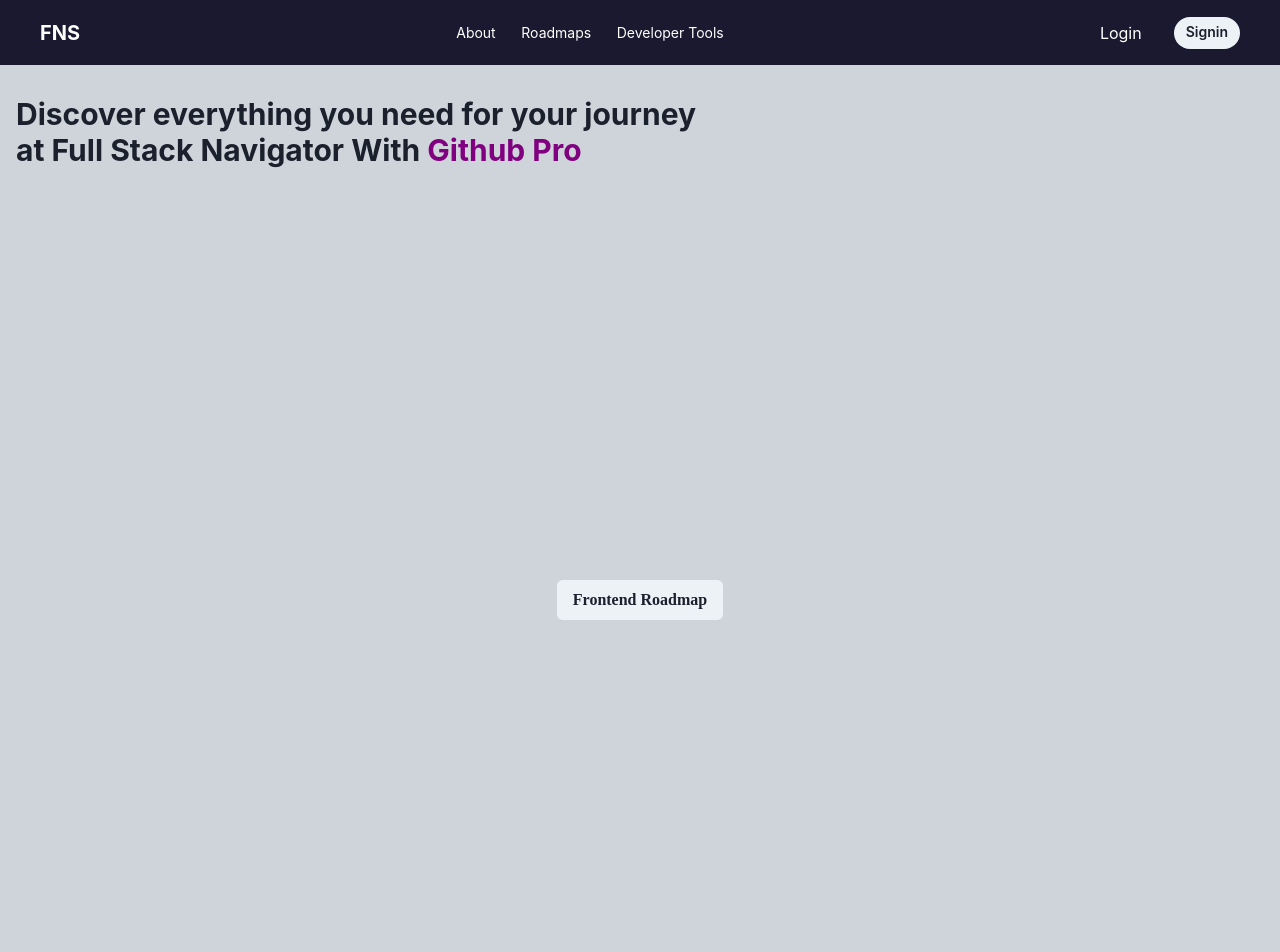
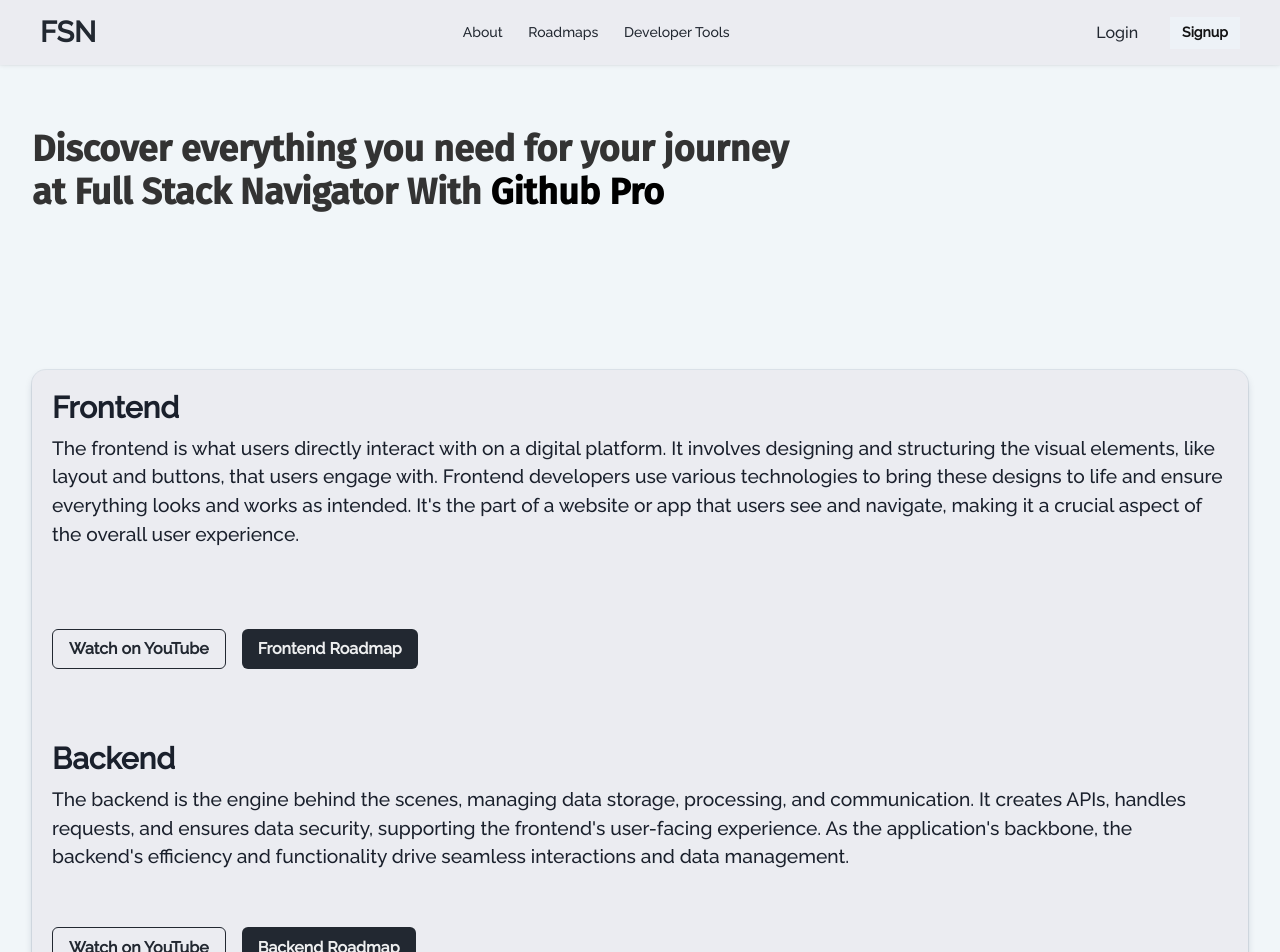
Before and after one commit to imSaikirann/Fullstack_navigator, a React (Create React App) app: page / in a window 1280 px wide. Shown: the top 952 px of the page. Built offline with nearby package versions, Linux system fonts and the light colour scheme.

Commit message:
first commit

```diff
--- a/package.json
+++ b/package.json
@@ -1,4 +1,5 @@
 {
+
   "name": "frontend",
   "version": "0.1.0",
   "private": true,
--- a/public/index.html
+++ b/public/index.html
@@ -3,7 +3,10 @@
   <head>
     <meta charset="utf-8" />
     <link rel="icon" href="%PUBLIC_URL%/favicon.ico" />
-    <link href="https://fonts.googleapis.com/css2?family=Raleway:ital,wght@1,800&display=swap"/>
+    <link rel="preconnect" href="https://fonts.googleapis.com">
+<link rel="preconnect" href="https://fonts.gstatic.com" crossorigin>
+<link href="https://fonts.googleapis.com/css2?family=Fira+Sans:ital,wght@0,500;1,100&family=Raleway:ital,wght@0,500;1,800&display=swap" rel="stylesheet">
+
     <meta name="viewport" content="width=device-width, initial-scale=1" />
     <meta name="theme-color" content="#000000" />
     <meta
--- a/src/App.css
+++ b/src/App.css
@@ -28,7 +28,7 @@
   padding-Top: 64px;
 }
 .home{
-  background-color:#CED4DA;
+  background-color:#F1F6F9;
   font-family: Raleway;
 }
 
@@ -44,7 +44,7 @@
 }
 
 .App-link {
-  color: #61dafb;
+  color: whitesmoke;
 }
 
 @keyframes App-logo-spin {
--- a/src/App.js
+++ b/src/App.js
@@ -1,6 +1,6 @@
-import React from 'react';
+import React, {useContext} from 'react';
 import './App.css';
-import { ChakraProvider } from '@chakra-ui/react';
+import { ChakraProvider, extendTheme } from '@chakra-ui/react'; // Import extendTheme
 import { BrowserRouter, Route, Routes } from 'react-router-dom';
 import Home from './pages/Home';
 import { Box } from '@chakra-ui/react';
@@ -11,12 +11,31 @@
 import Resource from './pages/Resource'
 import { UserContext } from './Context/UserContext';
 import Profile from './Components/Profile';
+import { AuthContext } from './Context/AuthContext';
+
+// Define your custom theme using extendTheme
+const theme = extendTheme({
+  // Customize your theme properties here
+  // For example:
+  colors: {
+    primary: '#FF5733',
+    secondary: '#4CAF50',
+    btn:"#434343"
+  },
+  fonts: {
+    body: 'Raleway, sans-serif',
+    heading: 'Raleway, sans-serif',
+    // Add more font styles if needed
+  },
+});
 
 function App() {
+const {userData} = useContext(AuthContext)
+
   const { resource } = React.useContext(UserContext);
 
   return (
-        <ChakraProvider>
+    <ChakraProvider theme={theme}>
       <BrowserRouter>
         <Navbar />
         <Box className='content'>
@@ -26,9 +45,7 @@
             <Route path='/login' element={<Loginpage />} />
             <Route path='/Signup' element={<Signup />} />
             <Route path={`/frontend/${resource && resource.name}`} element={<Resource />} />
-                        <Route path='/profile' element={<Profile/>}></Route>
-
-
+            <Route path='/profile' element={userData ? <Profile/> : <Loginpage/>}></Route>
           </Routes>
         </Box>
       </BrowserRouter>
--- a/src/Components/Navbar.jsx
+++ b/src/Components/Navbar.jsx
@@ -21,11 +21,14 @@
     navigate('/profile')
   }
     return (
-        <Flex bgColor="#1A192F" color="white" height="65px" width="100%" position="fixed" alignItems="center" justify="space-between" zIndex={999}>
+        <Flex bgColor="#EBECF1" color="#222831"
+        fontFamily="Raleway"
+        boxShadow=" rgba(0, 0, 0, 0.1) 0px 0px 5px 0px, rgba(0, 0, 0, 0.1) 0px 0px 1px 0px;"
+        height="65px" width="100%" position="fixed" alignItems="center" justify="space-between" zIndex={999}>
             <HStack  px={10}>
                 <Link to="/">
-                    <Text fontSize="xl" fontWeight="bold">
-                        FNS
+                    <Text fontSize="1.8rem" t fontWeight="bold">
+                        FSN
                     </Text>
                 </Link>
                 </HStack>
@@ -59,7 +62,7 @@
                     <Text>Login</Text>
                 </Link>
                 <Link to="/Signup">
-                   <Button colorScheme="gray" size="sm" borderRadius="20px"> <Text>Signin</Text></Button>
+                   <Button colorScheme="gray" size="sm" borderRadius="0px"> <Text color="blackAlpha.900">Signup</Text></Button>
                 </Link>
                 </>
                 )
--- a/src/Components/TypeWriter.jsx
+++ b/src/Components/TypeWriter.jsx
@@ -9,12 +9,12 @@
   });
 
   return (
-    <Box width="80%"  textAlign="left" padding="2rem 1rem" >
-      <Heading as="h2" size="lg" >
+    <Box width="80%"  textAlign="left" padding="4rem 2rem"   fontFamily="Raleway" >
+      <Heading as="h3" size="xl" color="#333333"   fontFamily="fira sans" >
         Discover everything you need for your journey
         <br />
         at Full Stack Navigator With{' '}
-        <Box as="span" color="purple">
+        <Box as="span" color="#000000">
           {text}
         </Box>
         <Cursor cursorStyle="|" />
--- a/src/pages/Home.js
+++ b/src/pages/Home.js
@@ -2,15 +2,63 @@
 import { Box, Button, Center } from '@chakra-ui/react';
 import { Link } from 'react-router-dom';
 import TypeWriter from '../Components/TypeWriter';
+import { Card, CardHeader, CardBody, CardFooter, Stack, Heading, Text ,VStack} from '@chakra-ui/react'
 
 export default function Home() {
     return (
         <div className="home" >
-            <TypeWriter/>
+            <TypeWriter />
             <Center h="100vh">
-                <Box>
-                    <Button as={Link} to='/frontend'>Frontend Roadmap</Button>
-                </Box>
+
+                <Card
+                    direction={{ base: 'column', sm: 'row' }}
+                    overflow='hidden'
+                    background="#EBECF1"
+                    w="95%"
+                    boxShadow=" rgba(9, 30, 66, 0.25) 0px 4px 8px -2px, rgba(9, 30, 66, 0.08) 0px 0px 0px 1px;"
+                    borderRadius="14px"
+
+                >
+                    <VStack gap="2rem">
+                    <Stack gap="2rem">
+                        <CardBody>
+                            <Heading size='lg' >Frontend</Heading>
+
+                            <Text py="2" fontSize="1.2rem">
+                            The frontend is what users directly interact with on a digital platform. It involves designing and structuring the visual elements, like layout and buttons, that users engage with. Frontend developers use various technologies to bring these designs to life and ensure everything looks and works as intended. It's the part of a website or app that users see and navigate, making it a crucial aspect of the overall user experience.
+                            </Text>
+                        </CardBody>
+
+                        <CardFooter gap="1rem">
+                            <Button  border=" 1px solid #222831" color="#222831" variant ='outline' as="a" href="https://youtu.be/WG5ikvJ2TKA?feature=shared">
+                            Watch on YouTube
+                            </Button>
+                            <Button bgColor='#222831' color="whiteAlpha.900" as={Link} to="/frontend">
+                                Frontend Roadmap
+                            </Button>
+                        </CardFooter>
+                        </Stack>
+                        <Stack>
+                        <CardBody>
+                            <Heading size='lg'>Backend</Heading>
+
+                            <Text py='2' fontSize="1.2rem">
+                            The backend is the engine behind the scenes, managing data storage, processing, and communication. It creates APIs, handles requests, and ensures data security, supporting the frontend's user-facing experience. As the application's backbone, the backend's efficiency and functionality drive seamless interactions and data management.
+                            </Text>
+                        </CardBody>
+
+                        <CardFooter gap="1rem">
+                            <Button  border=" 1px solid #222831" color="#222831" variant ='outline' as="a" href="https://youtu.be/XBu54nfzxAQ?feature=shared">
+                            Watch on YouTube
+                            </Button>
+                            <Button bgColor='#222831' color="whiteAlpha.900"  as={Link} to="/backend">
+                                Backend Roadmap
+                            </Button>
+                        </CardFooter>
+                    </Stack>
+                    </VStack>
+                </Card>
+
             </Center>
         </div>
     );
--- a/src/pages/Signup.jsx
+++ b/src/pages/Signup.jsx
@@ -1,27 +1,53 @@
-import React, { useState } from 'react';
-import { Box, Button, Input, Center } from '@chakra-ui/react';
+import React from 'react';
+import { Box, Button, Input, Center, FormControl, FormLabel, FormErrorMessage } from '@chakra-ui/react';
+import { Formik, Field, Form } from 'formik';
+import * as Yup from 'yup';
 import { useSignup } from '../hooks/useSignup';
 
-
 export default function Signup() {
-    const [email, setEmail] = useState('');
-    const [password, setPassword] = useState('');
-
   const { signup } = useSignup();
 
-    const handleSignup = async () => {
-        await signup(email, password);
-    };
-
   return (
-        <Box className='home'>
     <Center h="100vh">
-                <Box p={5} shadow="md" borderWidth="1px" borderRadius="md" bg="#1A192F" border="none" color="white">
-                    <Input type="email" placeholder="Email" value={email} onChange={(e) => setEmail(e.target.value)} mb={3} />
-                    <Input type="password" placeholder="Password" value={password} onChange={(e) => setPassword(e.target.value)} mb={3} />
-                    <Button onClick={handleSignup} colorScheme="black">Signup</Button>
+      <Box p={10} w="450px" padding="2rem" boxShadow="rgba(0, 0, 0, 0.12) 0px 1px 3px, rgba(0, 0, 0, 0.24) 0px 1px 2px;" borderRadius="md" bg="#FFFFFF" border="none" color="#00000">
+        <Formik
+          initialValues={{
+            email: '',
+            password: '',
+          }}
+          validationSchema={Yup.object({
+            email: Yup.string().email('Invalid email').required('Required'),
+            password: Yup.string().required('Required'),
+          })}
+          onSubmit={(values, actions) => {
+            signup(values.email, values.password, actions);
+          }}
+        >
+          <Form>
+            <Field name="email">
+              {({ field, form }) => (
+                <FormControl isInvalid={form.errors.email && form.touched.email}>
+                  <FormLabel htmlFor="email">Email</FormLabel>
+                  <Input {...field} type="email" id="email" placeholder="Email" />
+                  <FormErrorMessage>{form.errors.email}</FormErrorMessage>
+                </FormControl>
+              )}
+            </Field>
+            <Field name="password">
+              {({ field, form }) => (
+                <FormControl isInvalid={form.errors.password && form.touched.password}>
+                  <FormLabel htmlFor="password">Password</FormLabel>
+                  <Input {...field} type="password" id="password" placeholder="Password" />
+                  <FormErrorMessage>{form.errors.password}</FormErrorMessage>
+                </FormControl>
+              )}
+            </Field>
+            <Button mt={4} w="100%" colorScheme="gray" type="submit">
+              Signup
+            </Button>
+          </Form>
+        </Formik>
       </Box>
     </Center>
-        </Box>
   );
 }
```
Also changed, not shown: src/Roadmaps/FrontendRoadmap.jsx (+11 -7 lines), src/pages/Loginpage.jsx (+10 -6 lines), 1 other file (tests, documents, lock files or other folders). Lines whose indentation alone changed are shown as unchanged.
